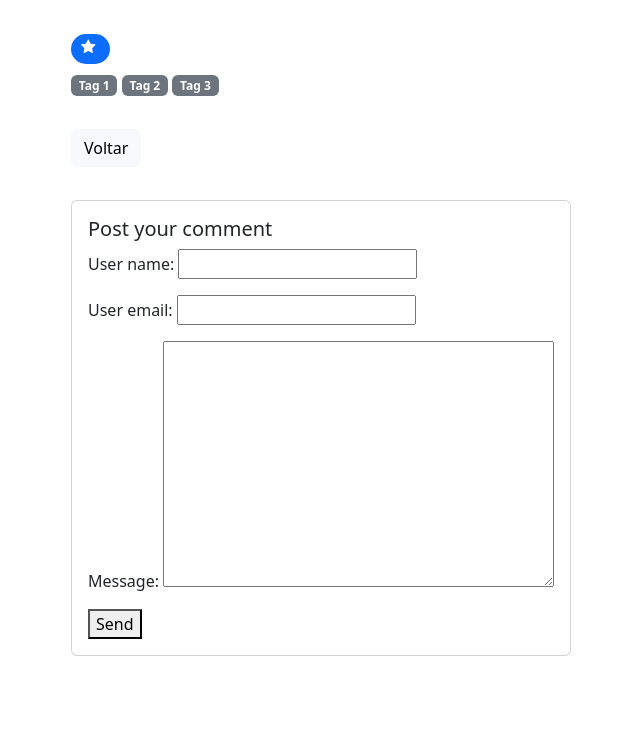
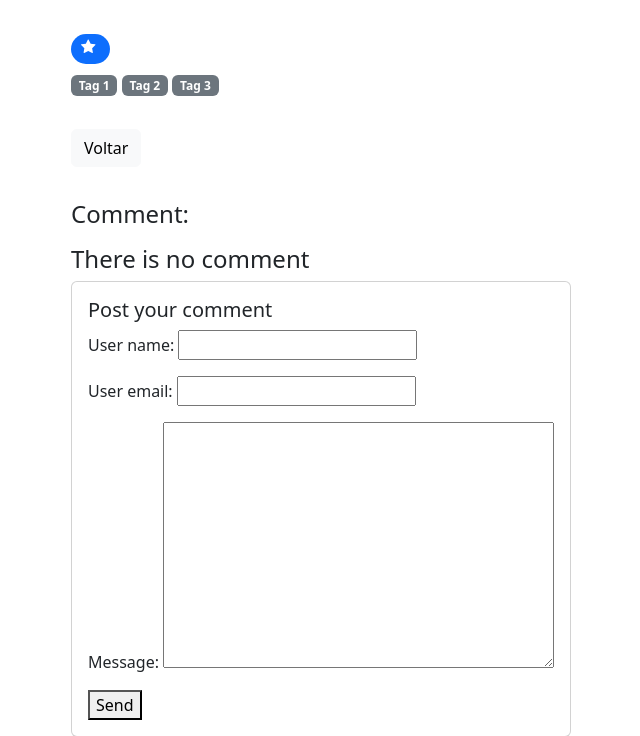
Before and after one commit to costanonato/film_review_for_juniors_aula_2_e_3, a Django app: template reviews/templates/reviews/detail.html in a window 1280 px wide. Shown: the part 146-882 px from the top of the page, without its empty margins (27-667 px from the left). Before the commit the page ends 802 px from the top, so only its background shows below. Run offline with Django 4.2, Linux system fonts and the light colour scheme; the template is opened without the code that fills it: values that come from a table or form of the project are taken from there, others are empty; some libraries are stand-ins or nearby versions.

Commit message:
List comments on Review Page

```diff
--- a/reviews/models.py
+++ b/reviews/models.py
@@ -32,6 +32,7 @@
     body = models.TextField()
     author = models.ForeignKey(User, on_delete=models.CASCADE)
     rating = models.IntegerField(choices=RatingChoices.choices, default=RatingChoices.GOOD)
+    comments: models.Manager["Comment"]
 
     published_at = models.DateTimeField(default=timezone.now)
     created_at = models.DateTimeField(auto_now_add=True)
--- a/reviews/templates/reviews/detail.html
+++ b/reviews/templates/reviews/detail.html
@@ -34,6 +34,24 @@
 
         <hr />
 
+        {% with comments_total=comments.count %}
+          <h4 class="mb-3">{{ comments_total }} Comment{{ comments_total|pluralize }}: </h4>
+        {% endwith %}
+
+        {% for comment in comments %}
+          <div class="card mb-4 col-md-6">
+            <div class="card-body">
+              <blockquote class="blockquote mb-0">
+                <p>Comment #{{ forloop.counter }}</p>
+                <p>{{ comment.message }}</p>
+                <footer class="blockquote-footer">{{ comment.user_name }} <cite title="Source Title"> - {{ comment.created_at }}</cite></footer>
+              </blockquote>
+            </div>
+          </div>
+        {% empty %}
+          <h4>There is no comment</h4>
+        {% endfor %}
+
         {% include 'reviews/includes/comment_form.html' %}
       </div>
     </div>
```
Also changed, not shown: reviews/views.py (+5 -3 lines).
